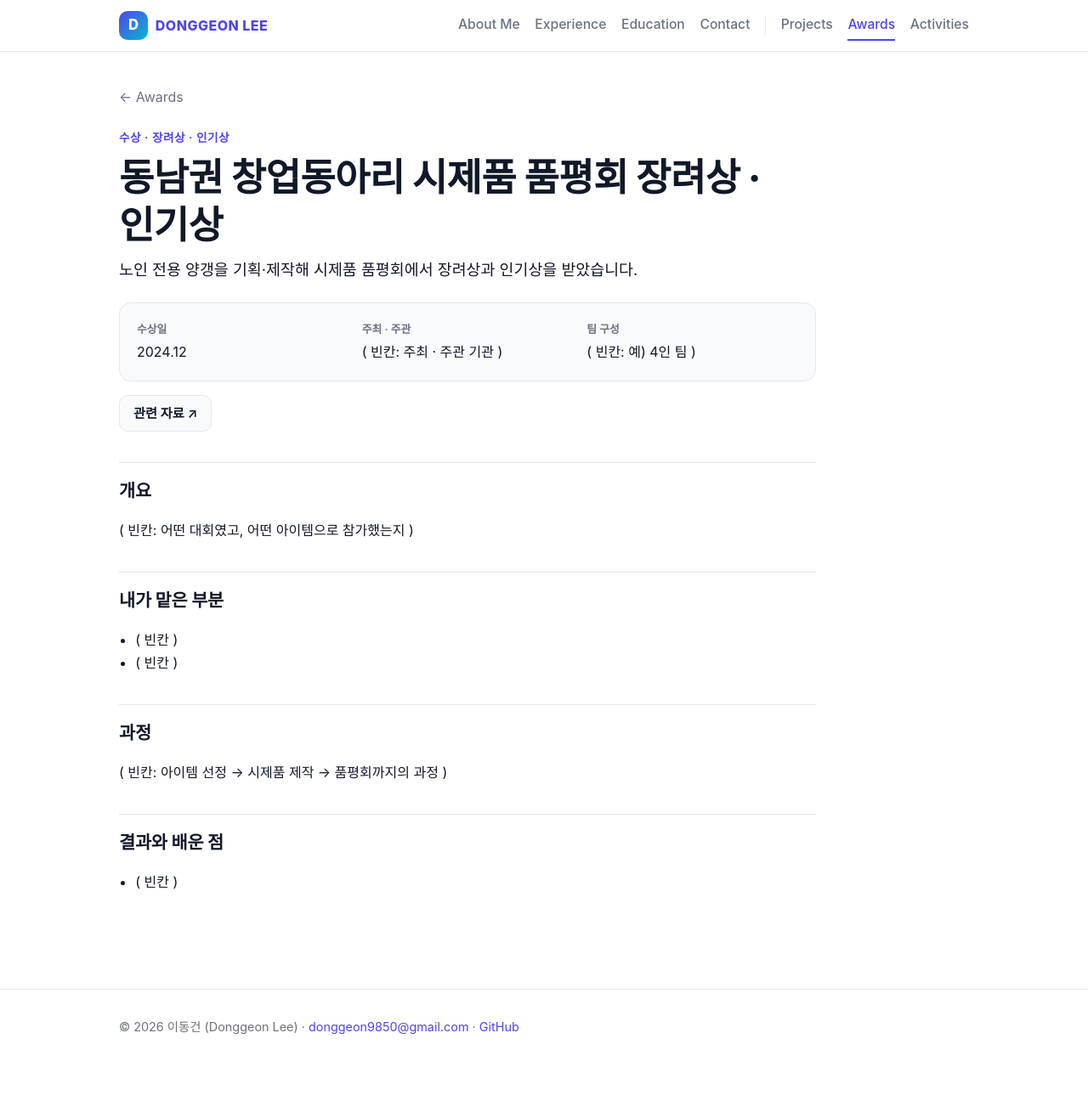
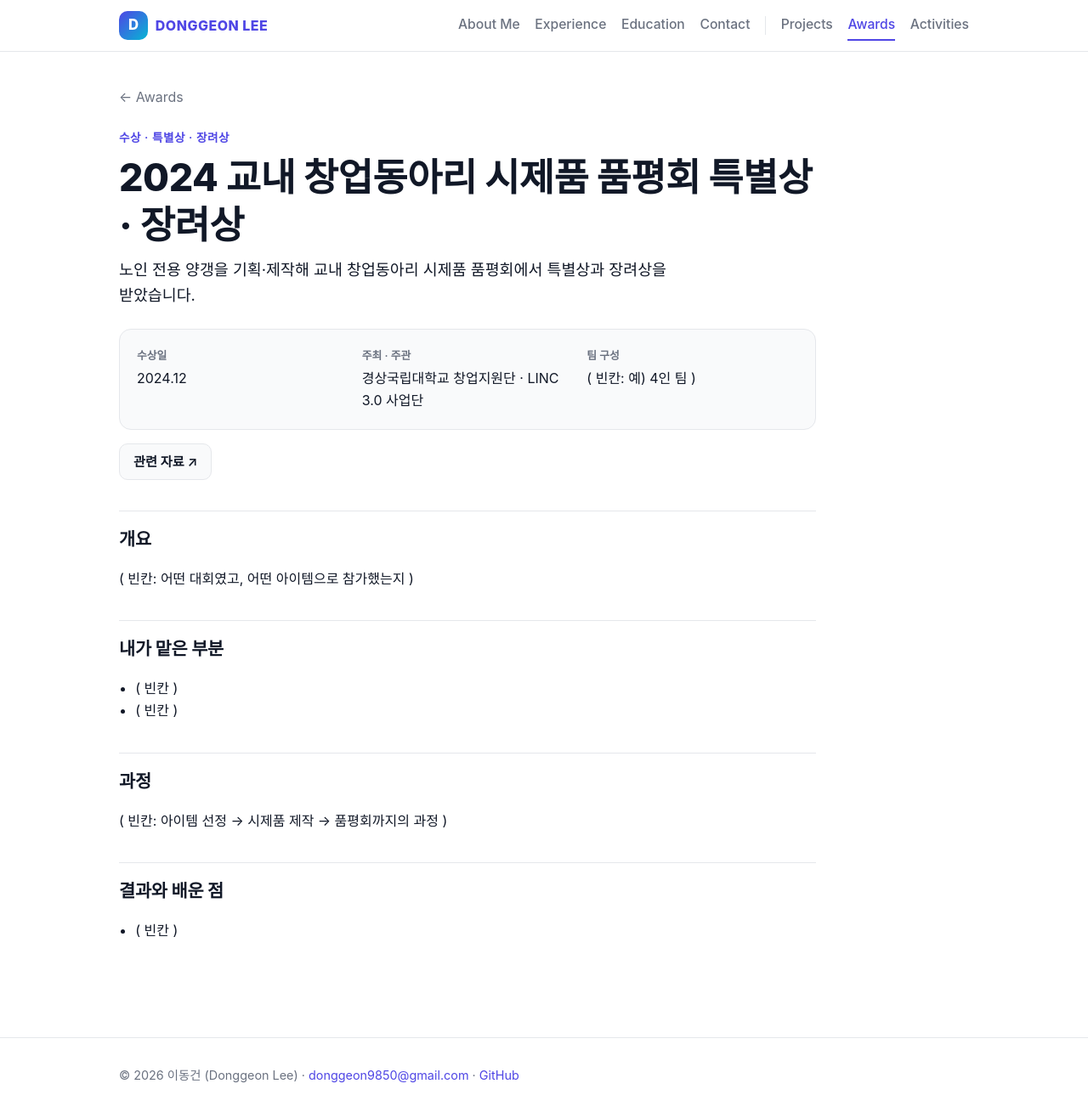
Before and after one commit to leeedd00/leeedd00.github.io, a Jekyll site: the page built from _awards/changup-2024.md, in a window 1280 px wide and 1309 px high. Shown: the whole window at 85% size. Built offline with Jekyll 4.4.1, drawn with Linux system fonts in a browser that asks for light colours; some web fonts are replaced.

Commit message:
Purdue 상단 사진 · 창업동아리 수상 정정

```diff
--- a/_awards/changup-2024.md
+++ b/_awards/changup-2024.md
@@ -1,13 +1,13 @@
 ---
-title: 동남권 창업동아리 시제품 품평회 장려상 · 인기상
+title: 2024 교내 창업동아리 시제품 품평회 특별상 · 장려상
 order: 1
 category: 수상
-rank: 장려상 · 인기상
+rank: 특별상 · 장려상
 when: 2024.12
-org: "( 빈칸: 주최 · 주관 기관 )"
+org: 경상국립대학교 창업지원단 · LINC 3.0 사업단
 team: "( 빈칸: 예) 4인 팀 )"
-summary: 노인 전용 양갱을 기획·제작해 시제품 품평회에서 장려상과 인기상을 받았습니다.
-# thumbnail: /assets/img/awards/changup-2024.jpg   ← 사진 넣고 주석 해제
+summary: 노인 전용 양갱을 기획·제작해 교내 창업동아리 시제품 품평회에서 특별상과 장려상을 받았습니다.
+thumbnail: /assets/img/awards/changup-2024.jpg
 links:
   - label: 관련 자료
     url: "( 빈칸 )"
--- a/_data/activities.yml
+++ b/_data/activities.yml
@@ -4,8 +4,8 @@
   detail: "( 빈칸: 맡은 일, 성과 )"
 - period: 2024.09 – 2024.12
   title: 동남권 창업동아리
-  org: "( 빈칸: 주관 기관 )"
-  detail: 노인 전용 양갱 제작, 시제품 품평회 참가 (장려상, 인기상)
+  org: 경상국립대학교 창업지원단
+  detail: 노인 전용 양갱 제작, 교내 시제품 품평회 특별상 · 장려상
 - period: "( 빈칸 )"
   title: "( 빈칸 )"
   detail: "( 빈칸 )"
--- a/_layouts/project.html
+++ b/_layouts/project.html
@@ -24,6 +24,10 @@ layout: default
   </header>
 
 
+  {% if page.hero %}
+  <figure class="hero-img"><img src="{{ page.hero | relative_url }}" alt="{{ page.hero_caption | default: page.title }}">{% if page.hero_caption %}<figcaption>{{ page.hero_caption }}</figcaption>{% endif %}</figure>
+  {% endif %}
+
   <div class="prose">{{ content }}</div>
 
   {% if page.photos %}
```
Also changed, not shown: _projects/purdue.md (+2 -2 lines), assets/img/awards/changup-2024.jpg (added), assets/img/purdue/optimization_talk.jpg (added).
